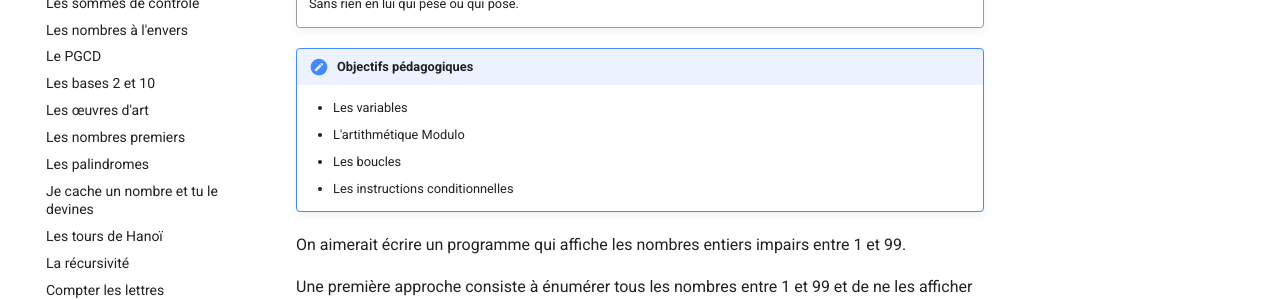
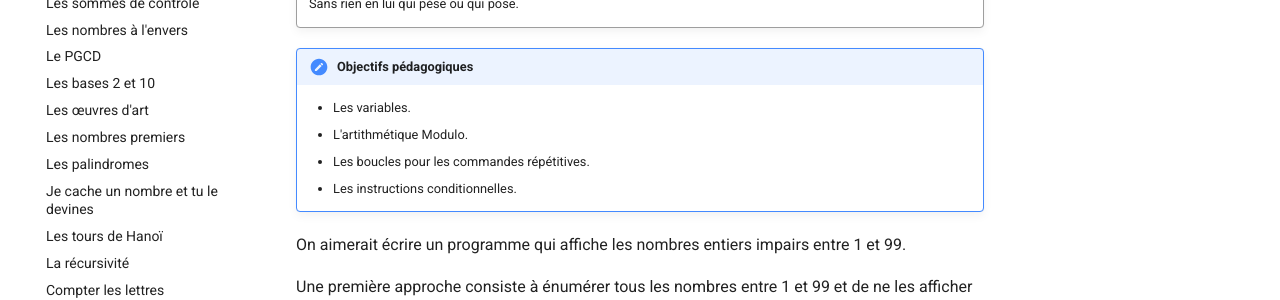
Before and after one commit to heia-fr/programmation-zero, an MkDocs documentation site: the page built from docs/odd_numbers.md, in a window 1280 px wide and 900 px high. Shown: the part 297-597 px from the top of the window. Built offline with MkDocs 1.6.1 and Material for MkDocs 9.7.7, drawn with Linux system fonts in a browser that asks for light colours; old or Windows-style settings are respelled for this version of MkDocs.

Commit message:
simply adding .

```diff
--- a/docs/odd_numbers.md
+++ b/docs/odd_numbers.md
@@ -7,10 +7,10 @@
     Sans rien en lui qui pèse ou qui pose.
 
 !!! summary "Objectifs pédagogiques"
-    * Les variables
-    * L'artithmétique Modulo
-    * Les boucles
-    * Les instructions conditionnelles
+    * Les variables.
+    * L'artithmétique Modulo.
+    * Les boucles pour les commandes répétitives.
+    * Les instructions conditionnelles.
 
 On aimerait écrire un programme qui affiche les nombres entiers impairs entre 1 et 99.
 
```
